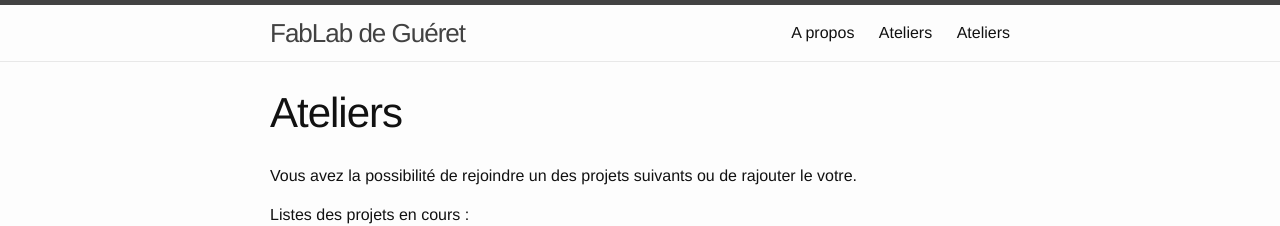
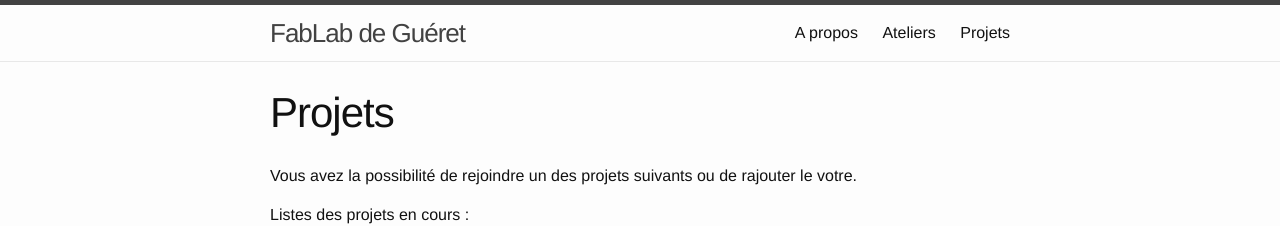
Before and after one commit to fablabgueret/fablabgueret.github.io, a Jekyll site: the page built from projets.md, in a window 1280 px wide. Shown: the top 226 px of the page. Built offline with Jekyll 4.4.1, drawn with Linux system fonts in a browser that asks for light colours.

Commit message:
Correction URL projet

```diff
--- a/projets.md
+++ b/projets.md
@@ -1,7 +1,7 @@
 ---
 layout: page
-title: Ateliers
-permalink: /ateliers/
+title: Projets
+permalink: /projets/
 ---
 
 Vous avez la possibilité de rejoindre un des projets suivants ou de rajouter le votre.
```
